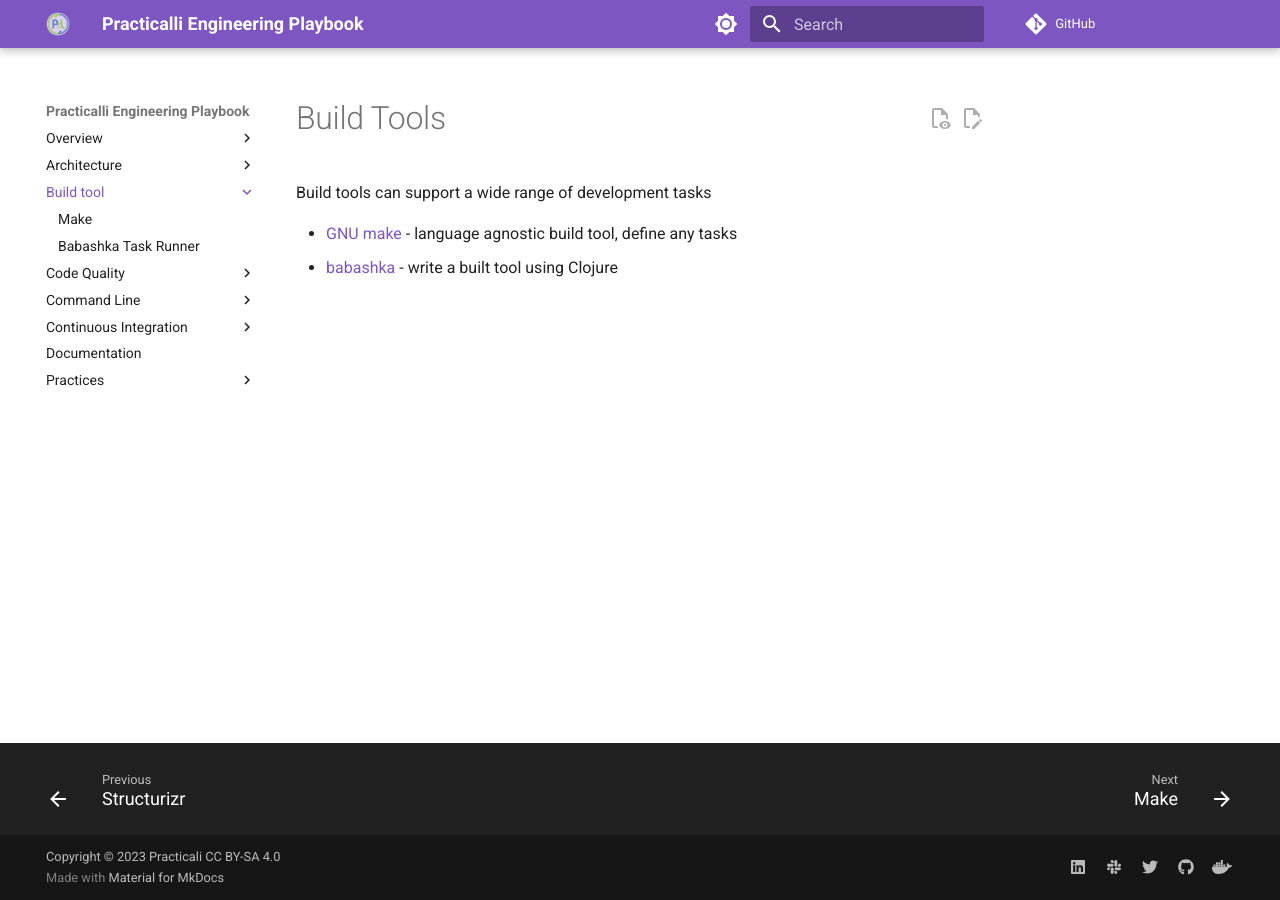
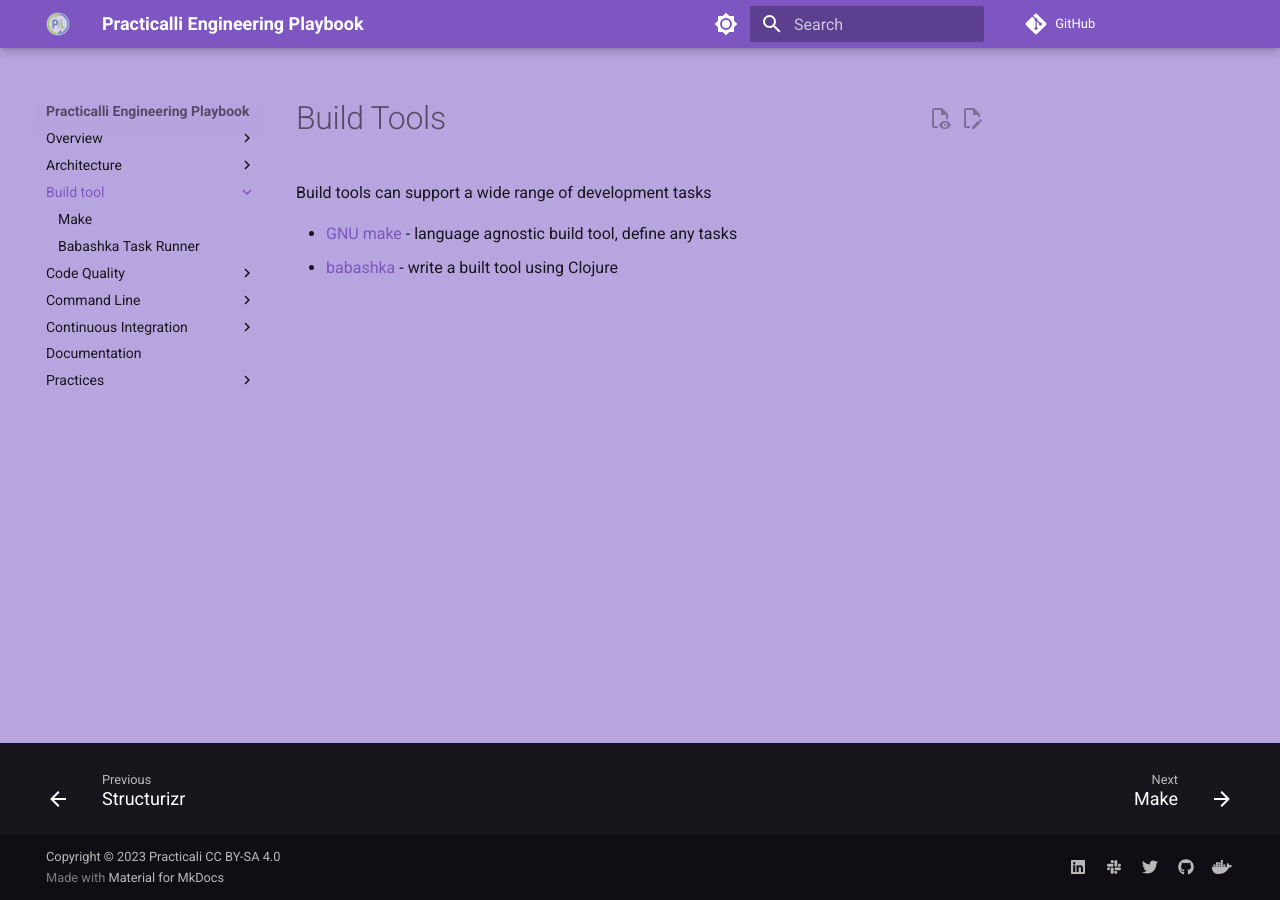
Before and after one commit to practicalli/engineering-playbook, an MkDocs documentation site: the page built from docs/build-tool/index.md, in a window 1280 px wide. Built offline with MkDocs 1.6.1 and Material for MkDocs 9.7.7, drawn with Linux system fonts in a browser that asks for light colours; plug-ins that fetch from the network failed and are left out; comment, search, counter and statistics services are not loaded.

Commit message:
mkdocs: purple accent and styles for default theme

```diff
--- /dev/null
+++ b/docs/assets/stylesheets/extra.css
@@ -0,0 +1,7 @@
+[data-md-color-scheme="default"] {
+  --md-default-bg-color: hsla(258, 48%, 76%, 0.98);
+  --md-code-bg-color: hsla(258, 80%, 84%, 0.64);
+  --md-code-hl-color: hsla(258, 88%, 80%, 0.92);
+  --md-admonition-bg-color: hsla(258, 80%, 86%, 0.92);
+  --md-typeset-kbd-color: hsla(258, 100%, 92%, 0.98);
+}
--- a/mkdocs.yml
+++ b/mkdocs.yml
@@ -34,9 +34,7 @@
     - media: "(prefers-color-scheme: light)"
       scheme: default
       primary: deep purple
-      accent: blue
-      extra_css:
-        - stylesheets/extra.css
+      accent: purple
       toggle:
         icon: material/brightness-7
         name: Switch to dark mode
```
